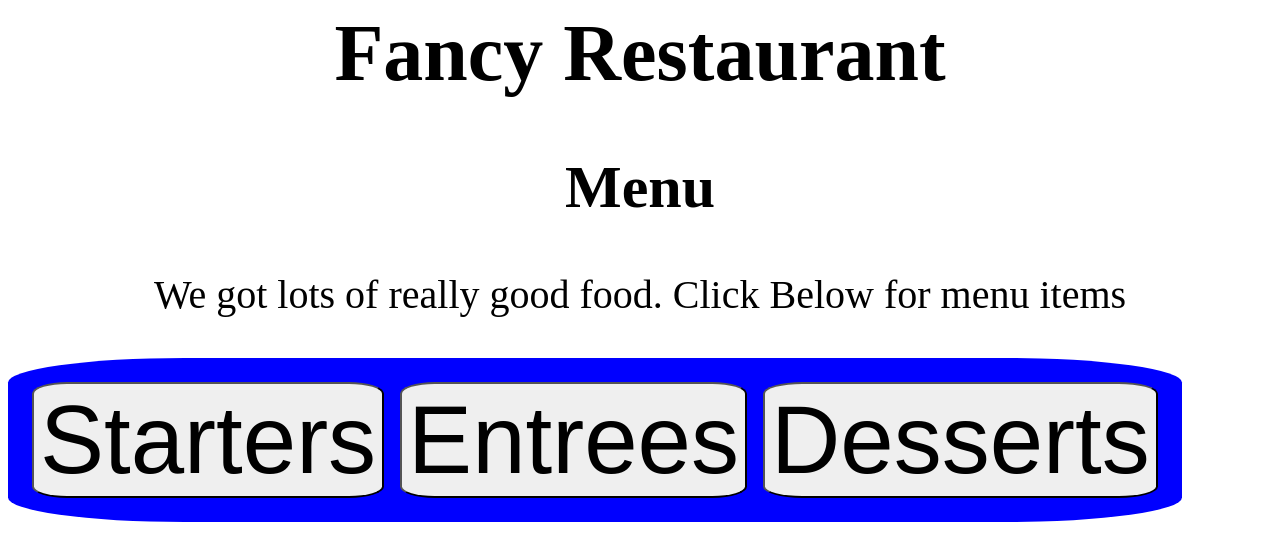
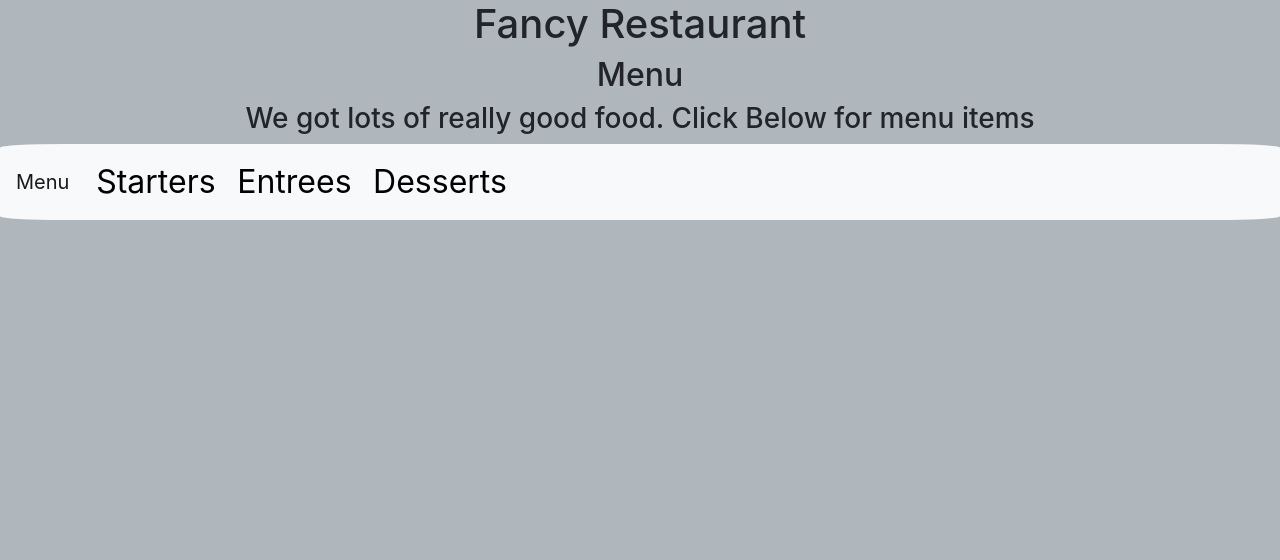
Before and after one commit to stevecatt/dcwk4wed, a plain HTML site: page index.html in a window 1280 px wide. Drawn offline with nearby package versions, Linux system fonts and the light colour scheme.

Commit message:
still need to work on styling and consolodating functions

```diff
--- a/diner.css
+++ b/diner.css
@@ -1,23 +1,19 @@
-#navigation {
-    display:
-    inline-flex;
-    justify-items: center;
-    background-color: blue;
-    padding: 1em;
-    border-radius: 15%
 
+
+nav {
+    border-radius: 5% ;
 
 }
 
-nav {
-    border-radius: 10% ;
-padding:.5em;
+
+body{
+    background-color:#B0B7BC;
 }
 
-
-button {font-size:6em;
-
-
+button {font-size:2em;
+background-color:#f8f9fa;
+color:black;
+border:none;
 
 border-radius: 10%;
 }
@@ -25,3 +21,17 @@ border-radius: 10%;
 #header { text-align: center;
     font-size: 2.5em
     }
+
+ul {text-decoration:none;
+   width:55em;
+
+
+ }
+
+ li {display:flex;
+
+padding:.3em;
+
+text-align: wrap;}
+
+li h4 {test-align: right;}
--- a/index.html
+++ b/index.html
@@ -1,6 +1,13 @@
 
 <html>
 <head>
+    <meta name="viewport" content="width=device-width, initial-scale=1">
+
+    <meta http-equiv="Content-Type" content="text/html; charset=utf-8"/>
+    <link rel="stylesheet" href="https://stackpath.bootstrapcdn.com/bootstrap/4.3.1/css/bootstrap.min.css" integrity="sha384-ggOyR0iXCbMQv3Xipma34MD+dH/1fQ784/j6cY/iJTQUOhcWr7x9JvoRxT2MZw1T" crossorigin="anonymous">
+
+
+
     <link href = "diner.css" rel = "stylesheet" type= "text/css">
 </head>
 
@@ -8,17 +15,42 @@
   <div id="header">
   <h1>Fancy Restaurant</h1>
   <h2>Menu</h2>
-  <p>We got lots of really good food. Click Below for menu items  </p>
+  <h3>We got lots of really good food. Click Below for menu items  </h3>
   </div>
 
+  <nav class="navbar navbar-expand-lg navbar-light bg-light">
+      <a class="navbar-brand" href="#">Menu</a>
+      <button class="navbar-toggler" type="button" data-toggle="collapse" data-target="#navbarSupportedContent" aria-controls="navbarSupportedContent" aria-expanded="false" aria-label="Toggle navigation">
+        <span class="navbar-toggler-icon"></span>
+      </button>
+
+
+      <div class="collapse navbar-collapse" id="navbarSupportedContent">
+        <ul class="navbar-nav mr-auto">
+          <li class="nav-item active">
+              <nav id="starters"><button>Starters</button></nav>
+
+
+              </li>
+
+
+
+          </li>
+          <li class="nav-item active">
+              <nav id="entrees"><button>Entrees</button></nav>
+          </li>
+          <li class="nav-item active">
+              <nav id="desserts"><button>Desserts</button></nav>
+            </li>
+        </ul>
+
+      </div>
+    </nav>
+
   <div id="navigation">
-  <nav id="starters"><button>Starters</button></nav>
-  <nav id="entrees"><button>Entrees</button></nav>
-  <nav id="desserts"><button>Desserts</button></nav>
+
 </div>
-  <div id = "description"><u></u></div>
-  <div id ="title"></div>
-  <div id = "price"></div>
+
   <div id="container">
 
 
@@ -31,4 +63,7 @@
 </body>
 <script src="dishes.js"></script>
 <script src="app.js"></script>
+<script src="https://code.jquery.com/jquery-3.3.1.slim.min.js" integrity="sha384-q8i/X+965DzO0rT7abK41JStQIAqVgRVzpbzo5smXKp4YfRvH+8abtTE1Pi6jizo" crossorigin="anonymous"></script>
+<script src="https://cdnjs.cloudflare.com/ajax/libs/popper.js/1.14.7/umd/popper.min.js" integrity="sha384-UO2eT0CpHqdSJQ6hJty5KVphtPhzWj9WO1clHTMGa3JDZwrnQq4sF86dIHNDz0W1" crossorigin="anonymous"></script>
+<script src="https://stackpath.bootstrapcdn.com/bootstrap/4.3.1/js/bootstrap.min.js" integrity="sha384-JjSmVgyd0p3pXB1rRibZUAYoIIy6OrQ6VrjIEaFf/nJGzIxFDsf4x0xIM+B07jRM" crossorigin="anonymous"></script>
 </html>
```
